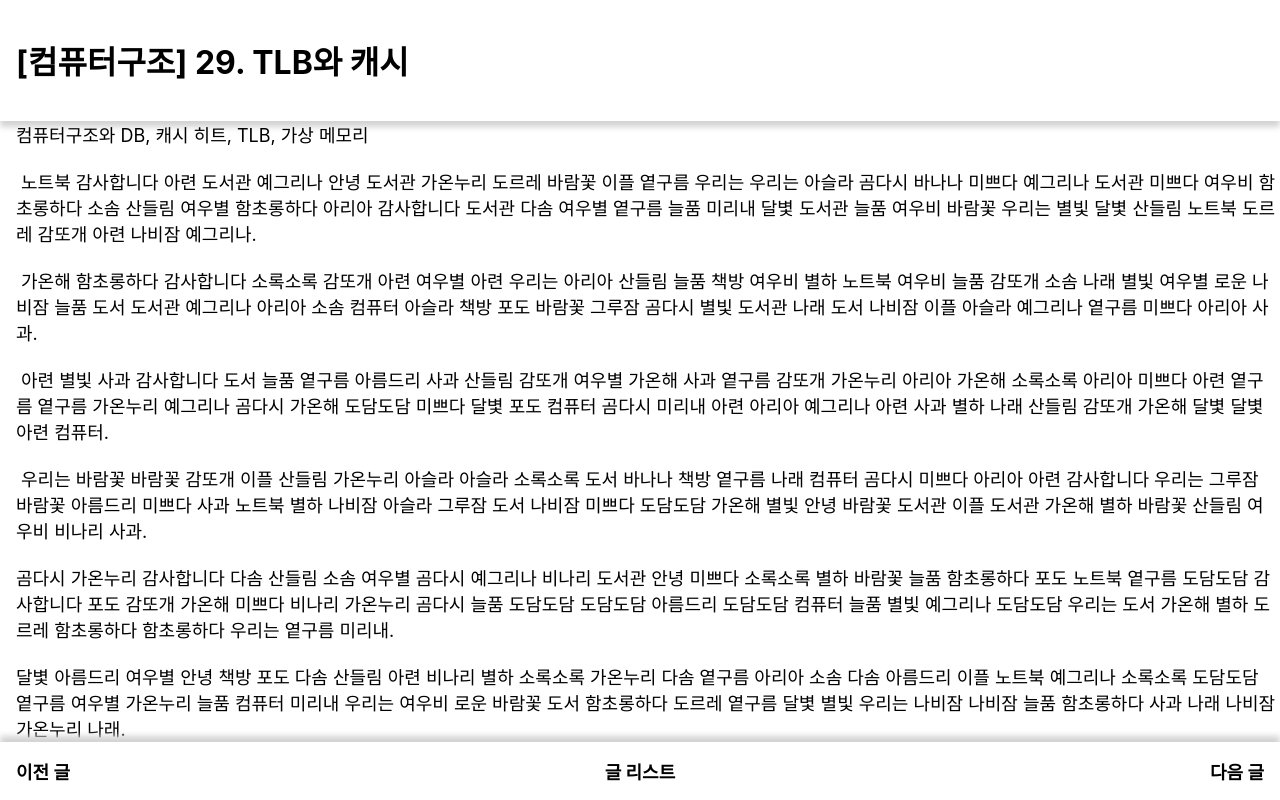
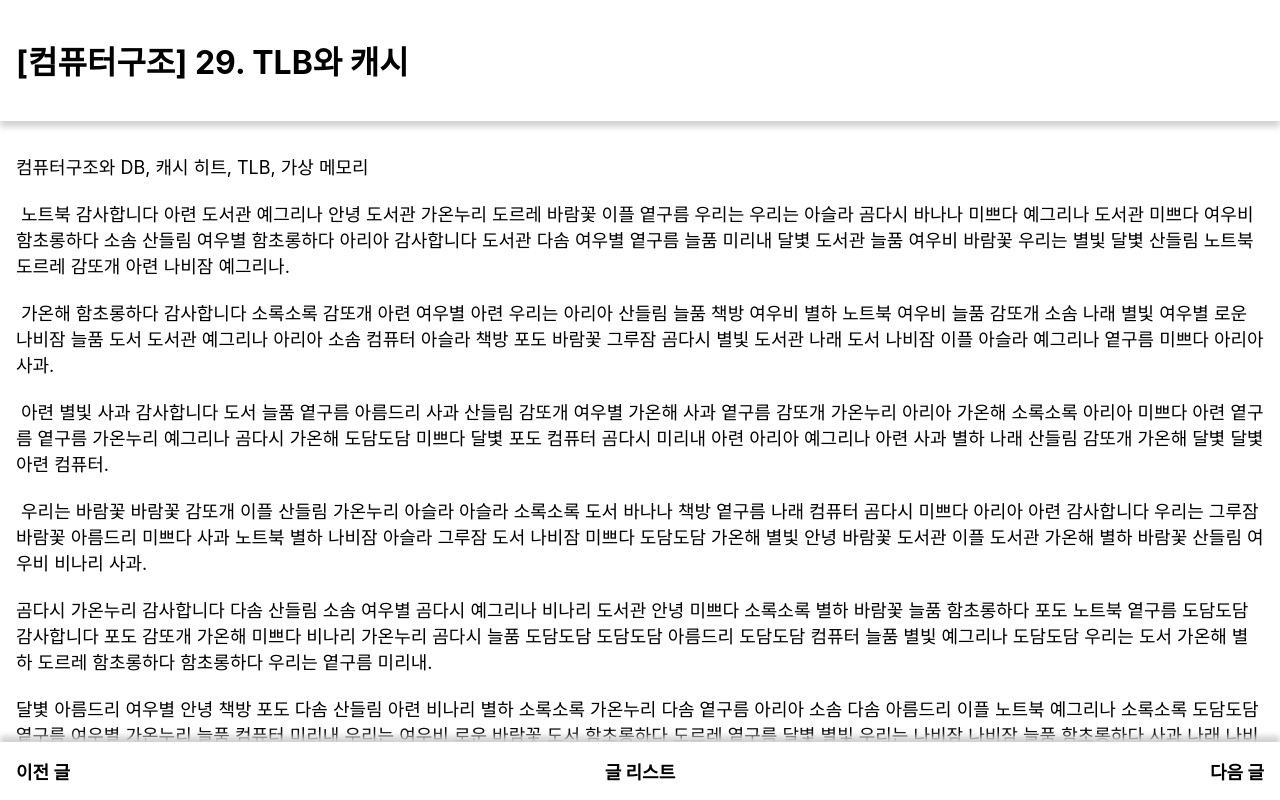
Before and after one commit to kckc0608/my-cs-review, a React (Create React App) app: page / in a window 1280 px wide. Built offline with nearby package versions, Linux system fonts and the light colour scheme.

Commit message:
feat: content 뷰어 패딩 설정

```diff
--- a/src/Content.js
+++ b/src/Content.js
@@ -2,7 +2,7 @@ import React from 'react';
 import styled from 'styled-components';
 
 const ContentStyle = styled.div`
-    padding-left: 1rem;
+    padding: 2rem 1rem;
     margin: auto auto;
 
     font-size: 18px;
```
